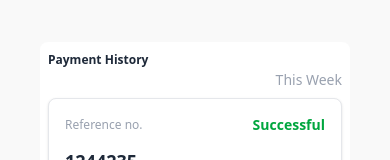
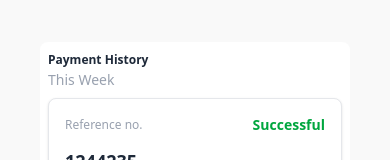
Before and after one commit to iwave-etherspace/etherspace-web-app, a React (Vite) app: page /dashboard in a window 390 px wide. Shown: the part 185-345 px from the top of the page. Built offline with nearby package versions, Linux system fonts and the light colour scheme.

Commit message:
fixed overview payment history mobile view for "This Week" element

```diff
--- a/src/assets/components/dashboard/content/pages/history/PaymentHistory.jsx
+++ b/src/assets/components/dashboard/content/pages/history/PaymentHistory.jsx
@@ -60,7 +60,7 @@ const PaymentHistory = ({overviewMode}) => {
       overviewMode={overviewMode}
       headerLabel2={
         <>
-          <span className="text-gray-400 grid justify-end text-sm">
+          <span className="text-gray-400 grid md:justify-end text-sm">
             This Week
           </span>
         </>
```
